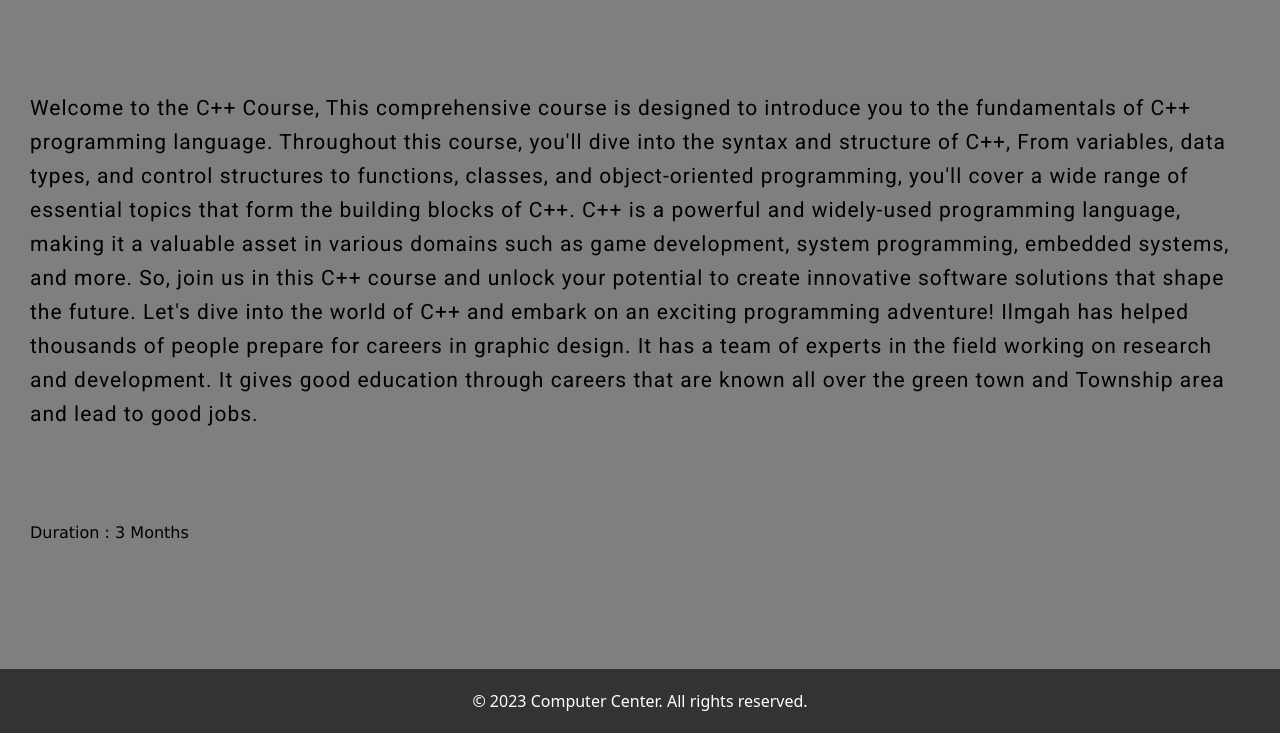
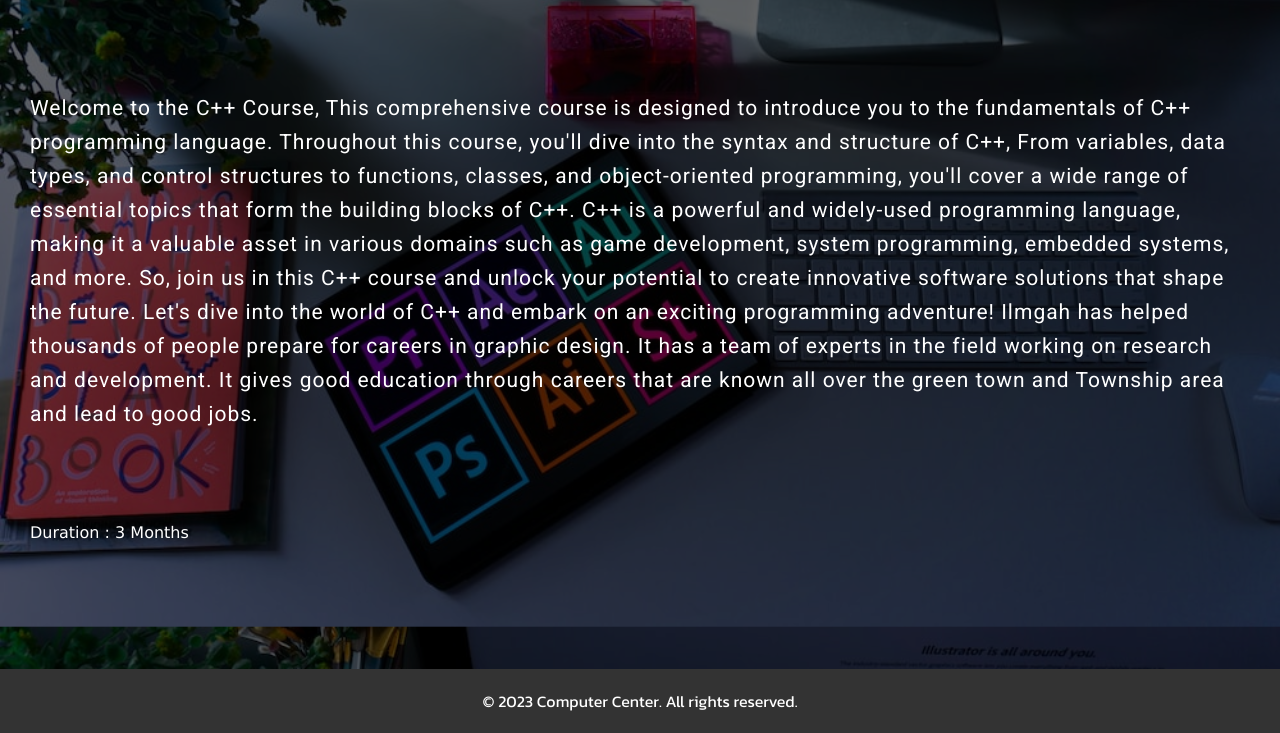
Before and after one commit to AdanBhaiCoder/Ilmgah-Computer-Center-Website, a plain HTML site: page Course/C++/index.html in a window 1280 px wide. Shown: the part 227-960 px from the top of the page. Drawn offline with nearby package versions, Linux system fonts and the light colour scheme.

Commit message:
files hogyi

```diff
--- a/Course/C++/style.css
+++ b/Course/C++/style.css
@@ -8,10 +8,14 @@
 }
 
 body {
-    background: rgba(0, 0, 0, 0.5);
+    min-height: 100vh;
+    background: rgba(0, 0, 0, 0.6) url('../Images/graphic-BG.jpeg');
+    background-blend-mode: darken;
     background-position: center;
+    background-attachment: fixed;
     background-repeat: no-repeat;
     background-size: cover;
+    overflow-x: hidden;
 }
 
 /*---------------------Navbar ki stylings */
@@ -98,6 +102,7 @@ body {
 /* -----------------Reset the sections */
 section {
     height: 100vh;
+    color: white;
 }
 
 .section1 {
@@ -139,7 +144,6 @@ section {
     letter-spacing: 1px;
     width: 25vw;
     padding: 1vh 0;
-    margin: 0 -50px;
     margin-top: 5vh;
     margin-bottom: 12vh;
     border-bottom: 2px solid #fff;
@@ -165,4 +169,6 @@ footer {
     color: #fff;
     padding: 20px;
     text-align: center;
+    font-family: 'Kanit', sans-serif;
+
 }
--- a/Course/Networking/style.css
+++ b/Course/Networking/style.css
@@ -8,10 +8,14 @@
 }
 
 body {
-    background: rgba(0, 0, 0, 0.5);
+    min-height: 100vh;
+    background: rgba(0, 0, 0, 0.6) url('../Images/graphic-BG.jpeg');
+    background-blend-mode: darken;
     background-position: center;
+    background-attachment: fixed;
     background-repeat: no-repeat;
     background-size: cover;
+    overflow-x: hidden;
 }
 /*---------------------Navbar ki stylings */
 .header {
--- a/Course/Office/style.css
+++ b/Course/Office/style.css
@@ -8,10 +8,14 @@
 }
 
 body {
-    background: rgba(0, 0, 0, 0.5);
+    min-height: 100vh;
+    background: rgba(0, 0, 0, 0.6) url('../Images/graphic-BG.jpeg');
+    background-blend-mode: darken;
     background-position: center;
+    background-attachment: fixed;
     background-repeat: no-repeat;
     background-size: cover;
+    overflow-x: hidden;
 }
 /*---------------------Navbar ki stylings */
 .header {
--- a/Course/Typing/style.css
+++ b/Course/Typing/style.css
@@ -9,10 +9,14 @@
 }
 
 body {
-    background: rgba(0, 0, 0, 0.5);
+    min-height: 100vh;
+    background: rgba(0, 0, 0, 0.6) url('../Images/graphic-BG.jpeg');
+    background-blend-mode: darken;
     background-position: center;
+    background-attachment: fixed;
     background-repeat: no-repeat;
     background-size: cover;
+    overflow-x: hidden;
 }
 /*---------------------Navbar ki stylings */
 .header {
```
Also changed, not shown: style.css (+5 -3 lines).
